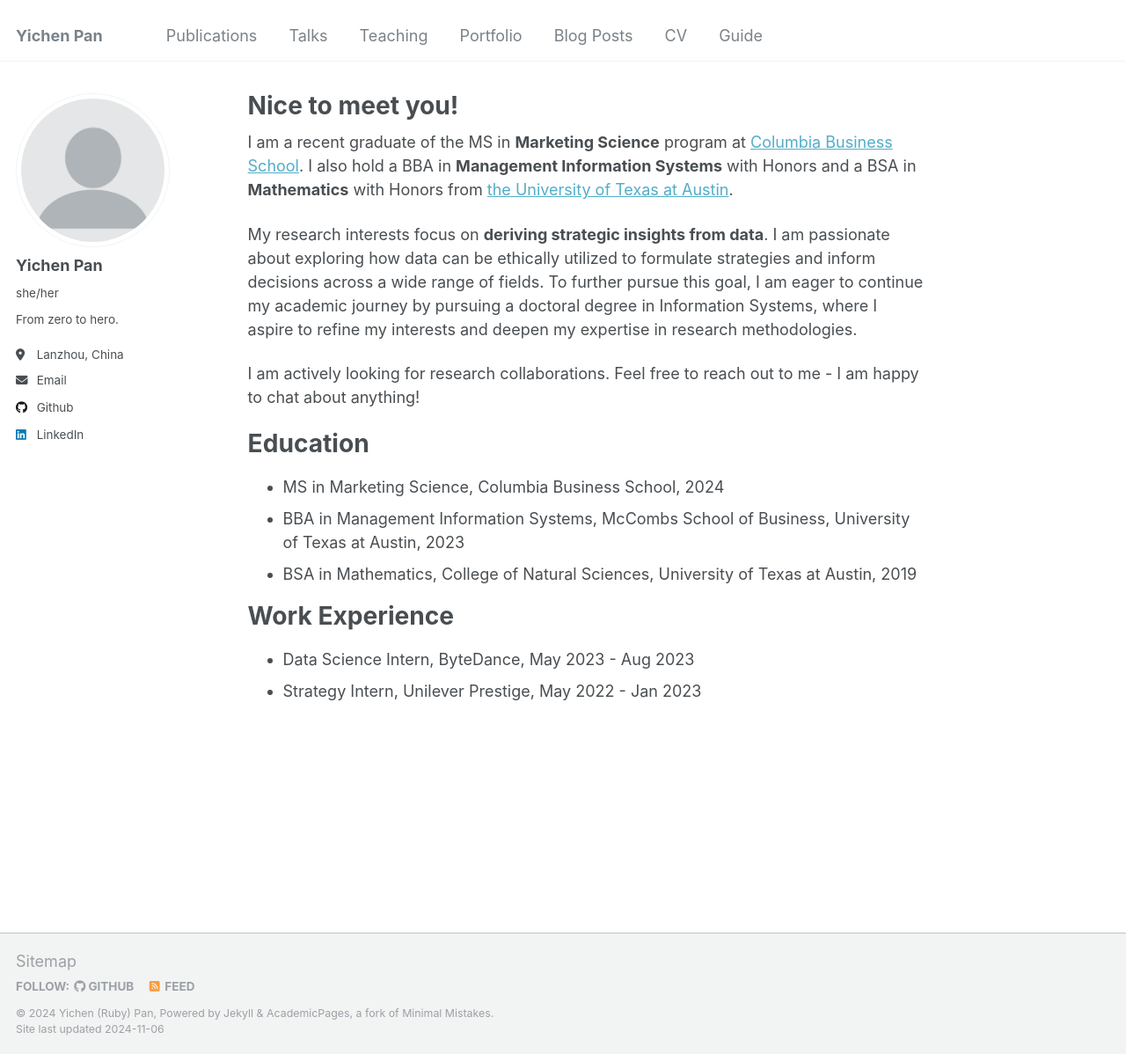
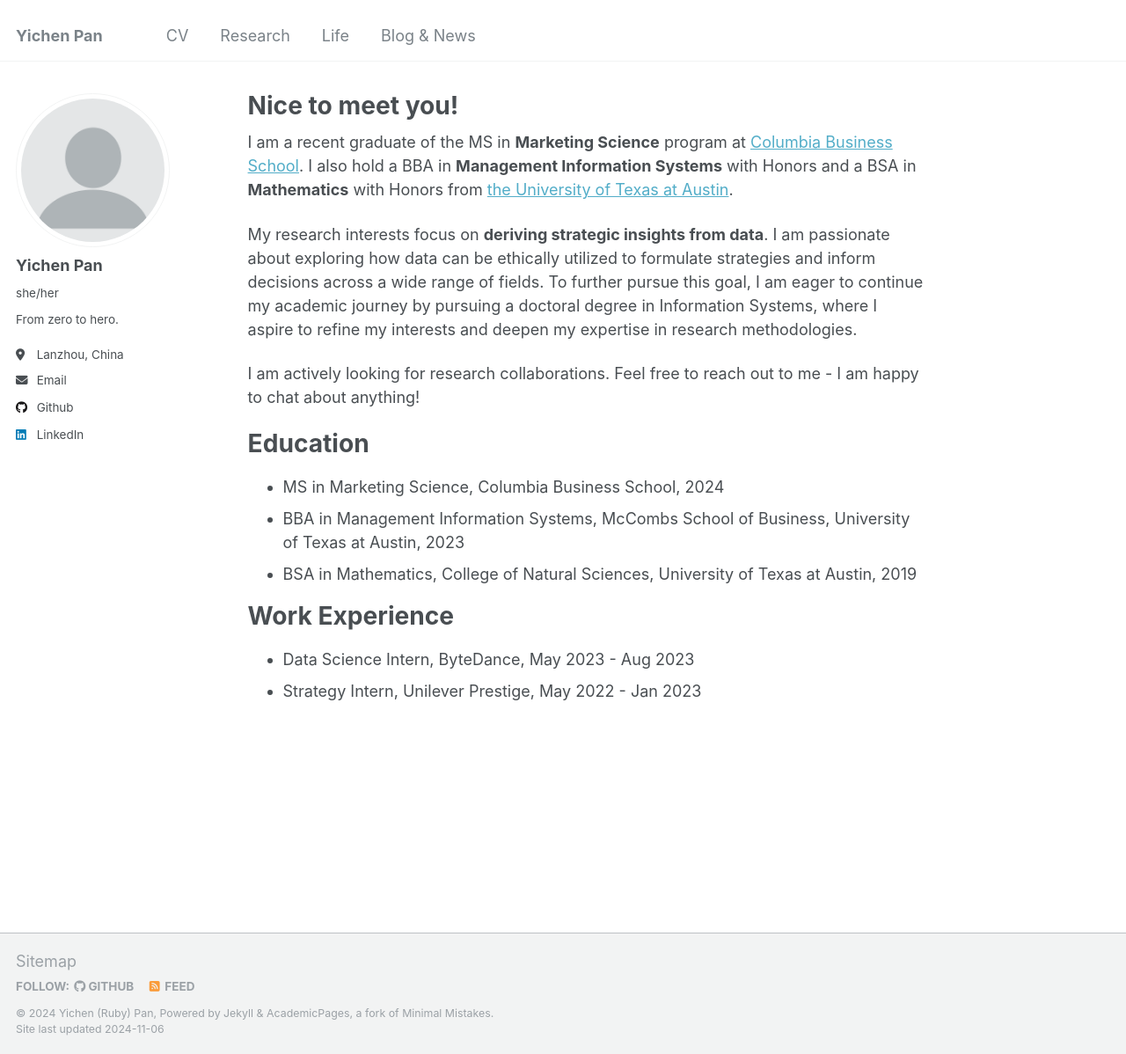
Before and after one commit to rubypan/rubypan.github.io, a Jekyll site: the page built from _pages/about.md, in a window 1280 px wide and 1198 px high. Shown: the whole window at 88% size. Built offline with Jekyll 4.4.1, drawn with Linux system fonts in a browser that asks for light colours.

Commit message:
Update navigation.yml

```diff
--- a/_data/navigation.yml
+++ b/_data/navigation.yml
@@ -5,23 +5,14 @@
 # prevent it from being included in the site.
 
 main:
-  - title: "Publications"
-    url: /publications/
-
-  - title: "Talks"
-    url: /talks/
-
-  - title: "Teaching"
-    url: /teaching/
-
-  - title: "Portfolio"
-    url: /portfolio/
-
-  - title: "Blog Posts"
-    url: /year-archive/
-
   - title: "CV"
     url: /cv/
 
-  - title: "Guide"
-    url: /markdown/
+  - title: "Research"
+    url: /research/
+
+  - title: "Life"
+    url: /year-archive/
+
+  - title: "Blog & News"
+    url: /blog/
```
